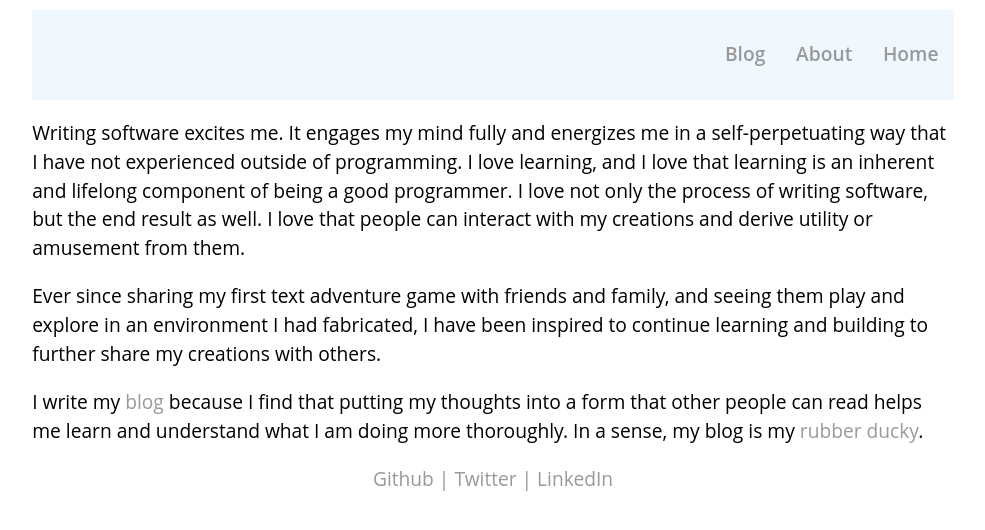
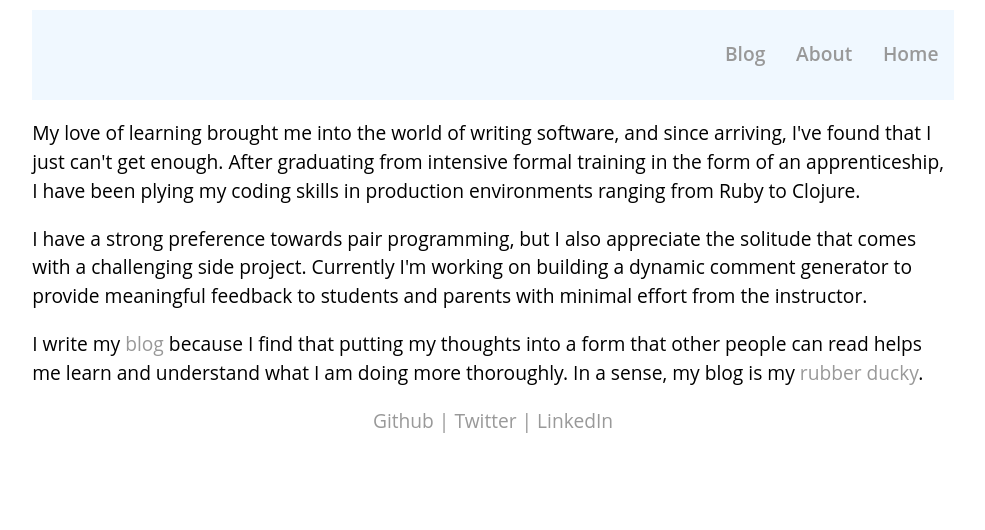
Before and after one commit to pszals/pszals.github.io, a Jekyll site: the page built from about/index.html, in a window 1280 px wide. Shown: the top 530 px of the page, without its empty margins (147-1132 px from the left). Built offline with Jekyll 4.4.1, drawn with Linux system fonts in a browser that asks for light colours; Markdown is read by kramdown in place of the engine named in the settings.

Commit message:
Update bio

```diff
--- a/about/index.html
+++ b/about/index.html
@@ -9,6 +9,15 @@ published: true
 meta: {}
 author:
 ---
-<p>Writing software excites me. It engages my mind fully and energizes me in a self-perpetuating way that I have not experienced outside of programming. I love learning, and I love that learning is an inherent and lifelong component of being a good programmer. I love not only the process of writing software, but the end result as well. I love that people can interact with my creations and derive utility or amusement from them.</p>
-<p>Ever since sharing my first text adventure game with friends and family, and seeing them play and explore in an environment I had fabricated, I have been inspired to continue learning and building to further share my creations with others.</p>
+
+<p>
+My love of learning brought me into the world of writing software, and since arriving, I've found that I just can't get enough.
+After graduating from intensive formal training in the form of an apprenticeship, I have been plying my coding skills in production environments ranging from Ruby to Clojure.
+<p>
+
+</p>
+I have a strong preference towards pair programming, but I also appreciate the solitude that comes with a challenging side project.
+Currently I'm working on building a dynamic comment generator to provide meaningful feedback to students and parents with minimal effort from the instructor.
+</p>
+
 <p>I write my <a href="/blog">blog</a> because I find that putting my thoughts into a form that other people can read helps me learn and understand what I am doing more thoroughly. In a sense, my blog is my <a href="http://en.wikipedia.org/wiki/Rubber_duck_debugging">rubber ducky</a>.</p>
```
